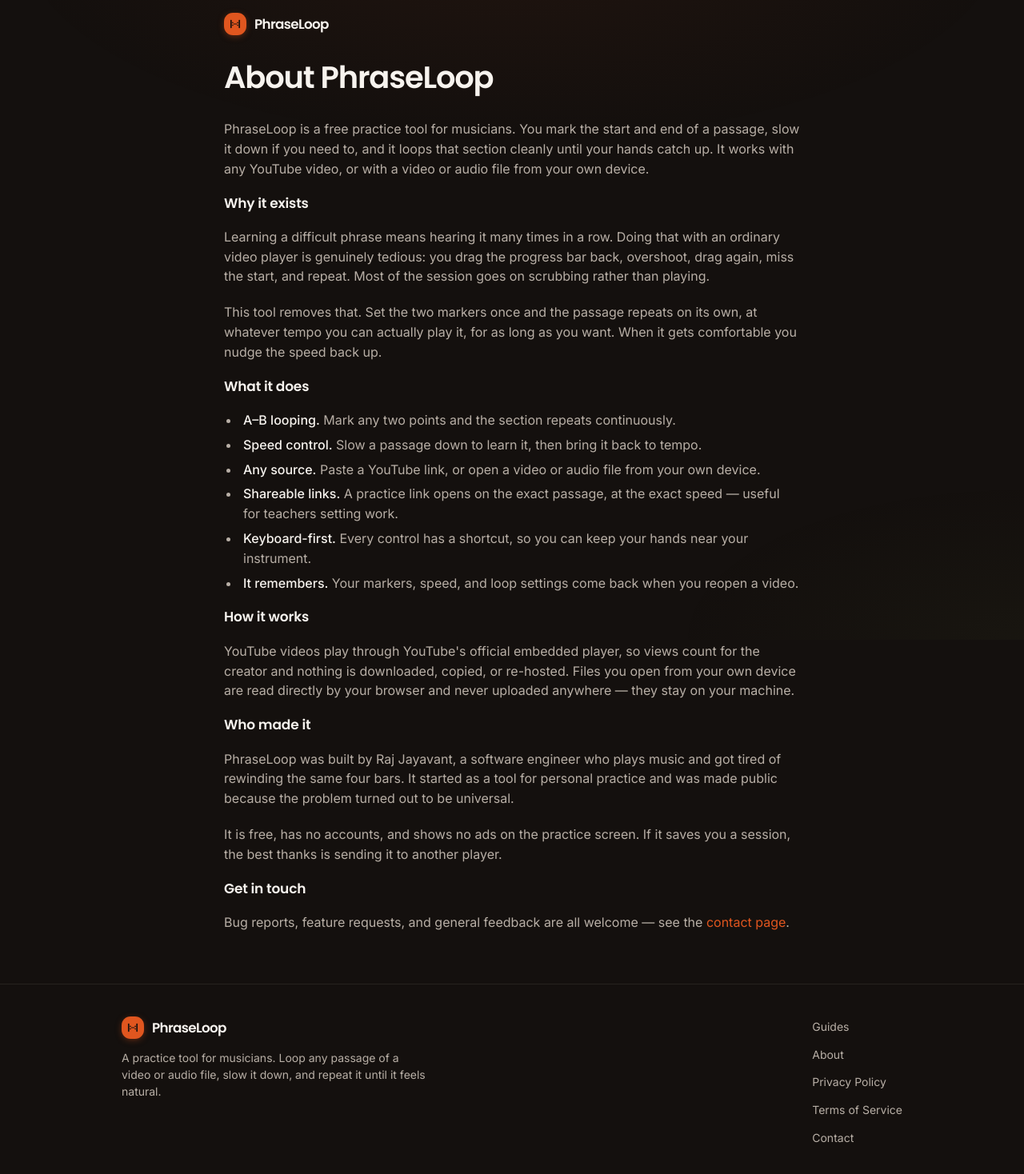
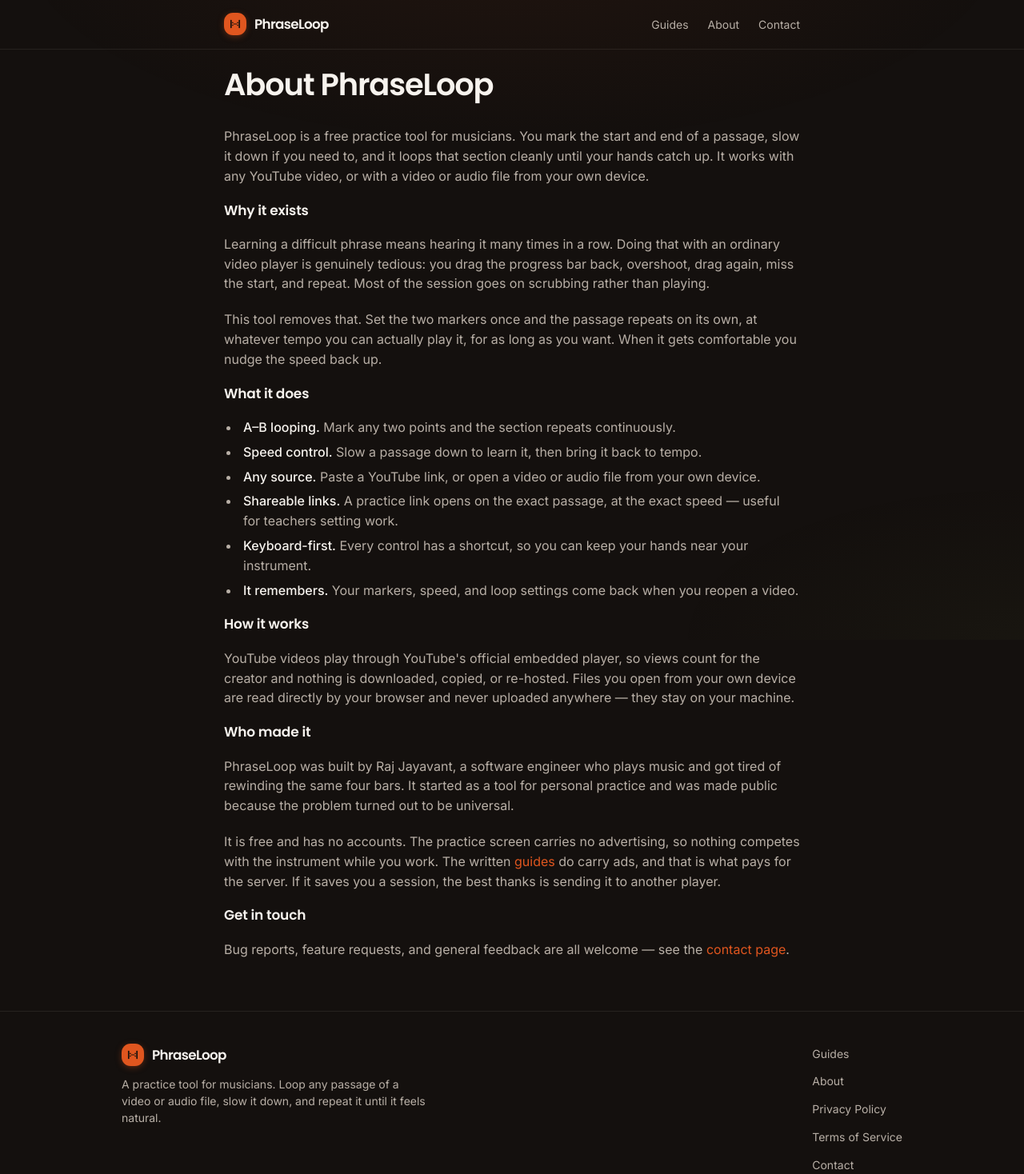
Before and after one commit to rajjayavant/phrase-loop, a Next.js app: page /about in a window 1280 px wide. Shown: the top 1468 px of the page at 80% size. Built offline with nearby package versions, Linux system fonts and the light colour scheme.

Commit message:
fix for adsense

```diff
--- a/src/app/about/page.tsx
+++ b/src/app/about/page.tsx
@@ -84,9 +84,11 @@
         turned out to be universal.
       </p>
       <p>
-        It is free, has no accounts, and shows no ads on the practice screen.
-        If it saves you a session, the best thanks is sending it to another
-        player.
+        It is free and has no accounts. The practice screen carries no
+        advertising, so nothing competes with the instrument while you work.
+        The written <Link href="/guides">guides</Link> do carry ads, and that
+        is what pays for the server. If it saves you a session, the best thanks
+        is sending it to another player.
       </p>
 
       <h2>Get in touch</h2>
--- a/src/app/author/raj-jayavant/page.tsx
+++ b/src/app/author/raj-jayavant/page.tsx
@@ -1,6 +1,6 @@
 import type { Metadata } from "next";
 import Link from "next/link";
-import { Wordmark } from "@/components/brand/wordmark";
+import { SiteHeader } from "@/components/site-header";
 import { SiteFooter } from "@/components/site-footer";
 import { AUTHOR, GUIDES } from "@/features/guides/guides";
 import { InstagramEmbeds } from "@/features/author/instagram-embeds";
@@ -55,17 +55,9 @@
 
   return (
     <div className="flex min-h-dvh flex-col">
-      <header className="mx-auto flex w-full max-w-3xl items-center px-4 py-4 sm:px-6">
-        <Link
-          href="/"
-          aria-label="PhraseLoop home"
-          className="rounded-control transition-opacity hover:opacity-90 focus-visible:outline-none focus-visible:ring-2 focus-visible:ring-focus"
-        >
-          <Wordmark size="sm" />
-        </Link>
-      </header>
+      <SiteHeader />
 
-      <main className="mx-auto w-full max-w-3xl flex-1 px-4 pb-16 pt-4 sm:px-6">
+      <main className="mx-auto w-full max-w-3xl flex-1 px-4 pb-16 pt-6 sm:px-6">
         <h1 className="font-display text-page-title font-semibold tracking-[-0.03em] text-primary">
           Raj Jayavant
         </h1>
--- a/src/app/guides/page.tsx
+++ b/src/app/guides/page.tsx
@@ -1,6 +1,6 @@
 import type { Metadata } from "next";
 import Link from "next/link";
-import { Wordmark } from "@/components/brand/wordmark";
+import { SiteHeader } from "@/components/site-header";
 import { SiteFooter } from "@/components/site-footer";
 import { GUIDES } from "@/features/guides/guides";
 
@@ -22,17 +22,9 @@
 export default function GuidesIndexPage() {
   return (
     <div className="flex min-h-dvh flex-col">
-      <header className="mx-auto flex w-full max-w-3xl items-center px-4 py-4 sm:px-6">
-        <Link
-          href="/"
-          aria-label="PhraseLoop home"
-          className="rounded-control transition-opacity hover:opacity-90 focus-visible:outline-none focus-visible:ring-2 focus-visible:ring-focus"
-        >
-          <Wordmark size="sm" />
-        </Link>
-      </header>
+      <SiteHeader />
 
-      <main className="mx-auto w-full max-w-3xl flex-1 px-4 pb-16 pt-4 sm:px-6">
+      <main className="mx-auto w-full max-w-3xl flex-1 px-4 pb-16 pt-6 sm:px-6">
         <h1 className="font-display text-page-title font-semibold tracking-[-0.03em] text-primary">
           Practice guides
         </h1>
--- /dev/null
+++ b/src/components/site-header.tsx
@@ -0,0 +1,54 @@
+import Link from "next/link";
+import { Wordmark } from "@/components/brand/wordmark";
+
+const LINKS = [
+  { href: "/guides", label: "Guides" },
+  { href: "/about", label: "About" },
+  { href: "/contact", label: "Contact" },
+];
+
+/**
+ * The sitewide header for content pages.
+ *
+ * Every content page used to render a bare wordmark and nothing else, which
+ * left the ten guides reachable only from links below the player's fold on
+ * `/`. That matters for two audiences: crawlers, which weight sitewide
+ * navigation more heavily than one in-body link, and AdSense reviewers, who
+ * check whether a site's content is actually navigable. Google's site-quality
+ * guidance calls out navigation that "directs users to relevant content"
+ * explicitly.
+ *
+ * The practice screen (`practice-header.tsx`) keeps its own header, because it
+ * carries the link input and the shortcuts dialog. This one is for pages that
+ * are read rather than used.
+ */
+export function SiteHeader() {
+  return (
+    <header className="border-b border-border">
+      <div className="mx-auto flex w-full max-w-3xl items-center justify-between gap-4 px-4 py-4 sm:px-6">
+        <Link
+          href="/"
+          aria-label="PhraseLoop home"
+          className="rounded-control transition-opacity hover:opacity-90 focus-visible:outline-none focus-visible:ring-2 focus-visible:ring-focus"
+        >
+          <Wordmark size="sm" />
+        </Link>
+
+        <nav aria-label="Main">
+          <ul className="flex items-center gap-x-5 sm:gap-x-6">
+            {LINKS.map((link) => (
+              <li key={link.href}>
+                <Link
+                  href={link.href}
+                  className="rounded-sm text-small-body text-secondary transition-colors hover:text-primary focus-visible:outline-none focus-visible:ring-2 focus-visible:ring-focus"
+                >
+                  {link.label}
+                </Link>
+              </li>
+            ))}
+          </ul>
+        </nav>
+      </div>
+    </header>
+  );
+}
--- a/src/features/ads/ad-banner.tsx
+++ b/src/features/ads/ad-banner.tsx
@@ -1,7 +1,6 @@
 "use client";
 
 import * as React from "react";
-import Script from "next/script";
 
 /** AdSense publisher id — must match public/ads.txt. */
 const AD_CLIENT = "ca-pub-2835923206229583";
@@ -20,6 +19,14 @@
 /**
  * A responsive AdSense display unit — the ad and nothing else: no heading,
  * no placeholder, and outside production it renders nothing at all.
+ *
+ * **Only render this on pages that are original publisher content**, which in
+ * practice means the guides. AdSense rejected the site for "low value content"
+ * in August 2026 while the only unit on the site sat on the practice screen,
+ * whose main content is an embedded YouTube video belonging to someone else.
+ * Google's Inventory Value policy forbids ads on screens without publisher
+ * content and on third-party embeds carried without added value. Keep this
+ * component out of the player.
  *
  * The wrapper reserves `min-height` before the ad fills, because a responsive
  * unit popping in is exactly the layout shift the player facade work spent so
@@ -80,13 +87,10 @@
 
   return (
     <div className="min-h-[100px] overflow-hidden rounded-card">
-      <Script
-        id="adsbygoogle-js"
-        async
-        src={`https://pagead2.googlesyndication.com/pagead/js/adsbygoogle.js?client=${AD_CLIENT}`}
-        crossOrigin="anonymous"
-        strategy="lazyOnload"
-      />
+      {/* The adsbygoogle.js loader is NOT here. It lives in
+          `app/guides/layout.tsx`, which scopes it to the guides so auto ads
+          can never reach the practice screen. Loading it here too would put a
+          second copy on every guide page. */}
       <ins
         ref={insRef}
         className="adsbygoogle"
--- a/src/features/guides/guide-page.tsx
+++ b/src/features/guides/guide-page.tsx
@@ -1,7 +1,8 @@
 import * as React from "react";
 import Link from "next/link";
-import { Wordmark } from "@/components/brand/wordmark";
+import { SiteHeader } from "@/components/site-header";
 import { SiteFooter } from "@/components/site-footer";
+import { AdBanner } from "@/features/ads/ad-banner";
 import { AUTHOR, GUIDES, PUBLISHED, UPDATED, type GuideSlug } from "./guides";
 
 const SITE = "https://phraseloop.online";
@@ -91,17 +92,9 @@
 
   return (
     <div className="flex min-h-dvh flex-col">
-      <header className="mx-auto flex w-full max-w-3xl items-center px-4 py-4 sm:px-6">
-        <Link
-          href="/"
-          aria-label="PhraseLoop home"
-          className="rounded-control transition-opacity hover:opacity-90 focus-visible:outline-none focus-visible:ring-2 focus-visible:ring-focus"
-        >
-          <Wordmark size="sm" />
-        </Link>
-      </header>
+      <SiteHeader />
 
-      <main className="mx-auto w-full max-w-3xl flex-1 px-4 pb-16 pt-4 sm:px-6">
+      <main className="mx-auto w-full max-w-3xl flex-1 px-4 pb-16 pt-6 sm:px-6">
         <nav aria-label="Breadcrumb" className="mb-4 text-helper text-muted">
           <Link
             href="/guides"
@@ -153,6 +146,15 @@
           {children}
         </div>
 
+        {/* The ad sits here: after the whole article, before the related
+            links. This is publisher content the reader came for, so the unit
+            is compliant in a way the practice screen never was. It is below
+            every word of the guide, so content stays primary on the screen,
+            which is the other half of the Inventory Value policy. */}
+        <div className="mt-14">
+          <AdBanner slot="6906719460" />
+        </div>
+
         {shown.length > 0 && (
           <aside className="mt-14 border-t border-border pt-6">
             <h2 className="font-display text-section-title font-semibold text-primary">
--- a/src/features/legal/legal-page.tsx
+++ b/src/features/legal/legal-page.tsx
@@ -1,6 +1,5 @@
 import * as React from "react";
-import Link from "next/link";
-import { Wordmark } from "@/components/brand/wordmark";
+import { SiteHeader } from "@/components/site-header";
 import { SiteFooter } from "@/components/site-footer";
 
 interface LegalPageProps {
@@ -20,17 +19,9 @@
 export function LegalPage({ title, meta, children }: LegalPageProps) {
   return (
     <div className="flex min-h-dvh flex-col">
-      <header className="mx-auto flex w-full max-w-3xl items-center px-4 py-4 sm:px-6">
-        <Link
-          href="/"
-          aria-label="PhraseLoop home"
-          className="rounded-control transition-opacity hover:opacity-90 focus-visible:outline-none focus-visible:ring-2 focus-visible:ring-focus"
-        >
-          <Wordmark size="sm" />
-        </Link>
-      </header>
+      <SiteHeader />
 
-      <main className="mx-auto w-full max-w-3xl flex-1 px-4 pb-16 pt-4 sm:px-6">
+      <main className="mx-auto w-full max-w-3xl flex-1 px-4 pb-16 pt-6 sm:px-6">
         <h1 className="font-display text-page-title font-semibold tracking-[-0.03em] text-primary">
           {title}
         </h1>
--- a/src/features/player/components/practice-workspace.tsx
+++ b/src/features/player/components/practice-workspace.tsx
@@ -20,7 +20,6 @@
 import { toast } from "@/components/ui";
 import { FileDropZone } from "@/features/link-input/file-drop-zone";
 import { SiteFooter } from "@/components/site-footer";
-import { AdBanner } from "@/features/ads/ad-banner";
 import { useKeyboardShortcuts } from "@/features/shortcuts/use-keyboard-shortcuts";
 import { SavedLoops } from "@/features/saved-loops/saved-loops";
 import { useSavedLoopRecorder } from "@/features/saved-loops/use-saved-loop-recorder";
@@ -333,9 +332,20 @@
           }
         />
 
-        {/* Home page banner 1. After the shelf: below every practice control,
-            so it can never sit between the user and the instrument. */}
-        <AdBanner slot="6906719460" />
+        {/* No ad unit here, deliberately.
+
+            AdSense rejected the site for "low value content" in August 2026.
+            The ad used to sit at the foot of this workspace, which is the one
+            screen on the site that is a tool rather than publisher content:
+            its main content is an embedded YouTube video belonging to someone
+            else. Google's Inventory Value policy prohibits ads on screens
+            "without publisher content" and on embedded third-party content
+            carried "without additional commentary, curation, or otherwise
+            adding value", so monetising the player was the violation.
+
+            Ads belong on the /guides pages, which are original writing. See
+            `features/guides/guide-page.tsx`. Do not reintroduce an ad unit on
+            the practice screen. */}
       </main>
 
       {/* Mobile transport dock */}
```
Also changed, not shown: 2 other files (tests, documents, lock files or other folders).
